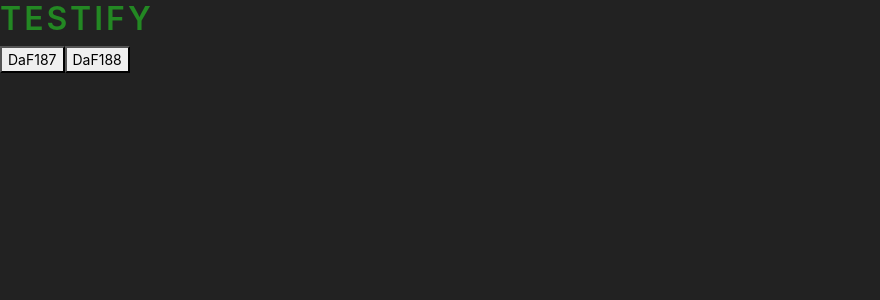
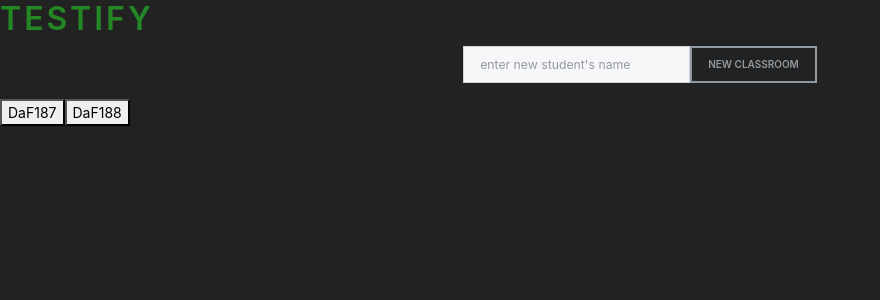
Before and after one commit to julian0becker/testscore, a React (Create React App) app: page / in a window 1280 px wide. Shown: the top 300 px of the page, without its empty margins (0-880 px from the left). Built offline with nearby package versions, Linux system fonts and the light colour scheme.

Commit message:
add classroom

```diff
--- a/src/App.js
+++ b/src/App.js
@@ -7,16 +7,17 @@ import Classrooms from "./components/Classrooms";
 import LandingPage from "./components/LandingPage";
 import "./App.css";
 
-// <PersistGate loading={null} persistor={persistor}></PersistGate>
 function App() {
   return (
     <Provider store={store}>
+      <PersistGate loading={null} persistor={persistor}>
         <Router>
           <Switch>
             <Route path="/" exact component={LandingPage} />
             <Route path="/classroom/:id" component={Classrooms} />
           </Switch>
         </Router>
+      </PersistGate>
     </Provider>
   );
 }
--- a/src/components/Body.js
+++ b/src/components/Body.js
@@ -2,7 +2,7 @@ import React from "react";
 
 import Student from "./Student";
 
-export default function Body({ students, classroomId }) {
+export default function Body({ students, classroomId, title }) {
   return (
     <div className="classroom d-flex flex-wrap justify-content-center">
       {students.map(student => (
@@ -10,6 +10,7 @@ export default function Body({ students, classroomId }) {
           key={student.studentId}
           student={student}
           classroomId={classroomId}
+          title={title}
         />
       ))}
     </div>
--- a/src/components/Classrooms.js
+++ b/src/components/Classrooms.js
@@ -26,7 +26,11 @@ export default function Classroom(props) {
     <React.Fragment>
       <Header title={classroom.name} />
       <Options classroomId={classroomId} />
-      <Body students={classroom.students} classroomId={classroomId} />
+      <Body
+        students={classroom.students}
+        classroomId={classroomId}
+        title={classroom.name}
+      />
       <Modal modal={modal} classroomId={classroomId} />
       <Footer />
     </React.Fragment>
--- a/src/components/LandingPage.js
+++ b/src/components/LandingPage.js
@@ -1,13 +1,59 @@
-import React from "react";
+import React, { useState } from "react";
 import { Link } from "react-router-dom";
-import { useSelector } from "react-redux";
+import { useSelector, useDispatch } from "react-redux";
+import { addClassroomAction } from "../redux/actions";
+import uuid from "uuid";
 
 export default function LandingPage() {
   const classrooms = useSelector(state => state.classrooms);
+  const [classroom, setClassroom] = useState("");
+  const dispatch = useDispatch();
+
+  const addClassroom = newClassroom => {
+    dispatch(addClassroomAction(newClassroom));
+  };
+
+  const onChange = event => {
+    setClassroom(event.target.value);
+  };
+
+  const onSubmit = event => {
+    event.preventDefault();
+    if (classroom.trim() === "") return;
+    addClassroom({
+      name: classroom,
+      id: uuid.v4(),
+      modal: {
+        isModalOpen: false,
+        forModalStudentId: null,
+        forModalTestId: null,
+        modalType: null
+      },
+      students: []
+    });
+    setClassroom("");
+  };
 
   return (
     <div>
       <h1 className="title">Testify</h1>
+
+      <div className="d-flex justify-content-center pb-3">
+        <form className="d-flex" onSubmit={onSubmit}>
+          <input
+            className="form-control form-control-sm"
+            placeholder="enter new student's name"
+            type="text"
+            value={classroom}
+            onChange={onChange}
+          />
+          <input
+            className="btn btn-outline-secondary btn-sm"
+            type="submit"
+            value="New Classroom"
+          />
+        </form>
+      </div>
       {classrooms.map(classroom => (
         <Link to={`/classroom/${classroom.id}`}>
           <button>{classroom.name}</button>
--- a/src/components/Options.js
+++ b/src/components/Options.js
@@ -13,6 +13,8 @@ export default function Options({ classroomId }) {
   const onChange = event => {
     setStudent(event.target.value);
   };
+
+  console.log(student);
 
   const onSubmit = event => {
     event.preventDefault();
--- a/src/components/Student.js
+++ b/src/components/Student.js
@@ -4,7 +4,7 @@ import { useDispatch } from "react-redux";
 import { toggleModalAction, addSingleTestAction } from "../redux/actions";
 import uuid from "uuid";
 
-export default function Student({ student, classroomId }) {
+export default function Student({ student, classroomId, title }) {
   const dispatch = useDispatch();
   const handleAddSingleTest = () => {
     const newTest = {
@@ -25,7 +25,7 @@ export default function Student({ student, classroomId }) {
   return (
     <div className="student-container card text-white bg-primary mb-3 m-2">
       <div className="card-header d-flex justify-content-between">
-        <div>DaF 187</div>
+        <div>{title}</div>
         <div>
           <i
             onClick={() =>
--- a/src/redux/actions.js
+++ b/src/redux/actions.js
@@ -60,3 +60,8 @@ export const openInfoModalAction = (testId, studentId, classroomId) => ({
   studentId: studentId,
   classroomId: classroomId
 });
+
+export const addClassroomAction = newClassroom => ({
+  type: "ADD_CLASSROOM",
+  newClassroom: newClassroom
+});
--- a/src/redux/store.js
+++ b/src/redux/store.js
@@ -10,7 +10,7 @@ const persistConfig = {
 
 const persistRed = persistReducer(persistConfig, studentReducer);
 
-const store = createStore(studentReducer);
+const store = createStore(persistRed);
 const persistor = persistStore(store);
 
 export { store, persistor };
--- a/src/redux/studentreducer.js
+++ b/src/redux/studentreducer.js
@@ -1,5 +1,4 @@
 import uuid from "uuid";
-import { classPrivateProperty } from "@babel/types";
 
 const initialState = {
   classrooms: [
@@ -353,6 +352,11 @@ function studentReducer(state = initialState, action) {
           }
         })
       };
+    case "ADD_CLASSROOM":
+      return {
+        ...state,
+        classrooms: [...state.classrooms, action.newClassroom]
+      };
     default:
       return { ...state };
   }
```
Lines whose indentation alone changed are shown as unchanged.
